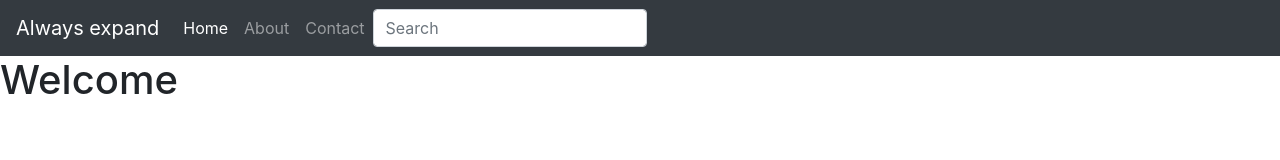
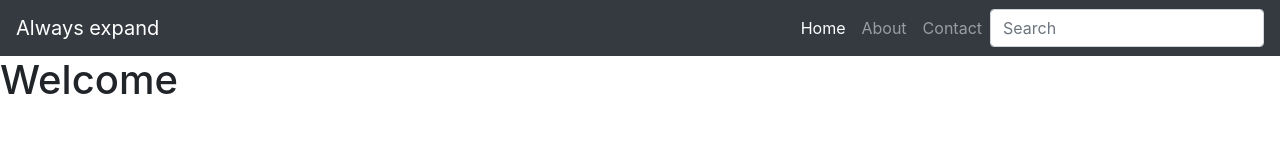
Before and after one commit to BRASIM81/Gulp-Start, a website: page src/index.pug in a window 1280 px wide. Drawn offline with nearby package versions, Linux system fonts and the light colour scheme; files that its build step writes are made by us from their sources.

Commit message:
nav update

```diff
--- a/src/includes/nav.pug
+++ b/src/includes/nav.pug
@@ -2,7 +2,7 @@ nav.navbar.navbar-expand-md.navbar-dark.bg-dark
     a.navbar-brand(href='#') Always expand
     button.navbar-toggler(type='button', data-toggle='collapse' data-target='#navbars', aria-controls='navbars', aria-expanded='false', aria-label='Toggle Nav')
         span.navbar-toggler-icon
-    .collapse.navbar-collapse.justify-content-md-right#navbars
+    .collapse.navbar-collapse.d-flex.justify-content-end#navbars
         ul.navbar-nav
             li.nav-item.active
                 a.nav-link(href='index.html') Home
```
Also changed, not shown: dest/about.html, dest/includes/nav.html, dest/index.html.
